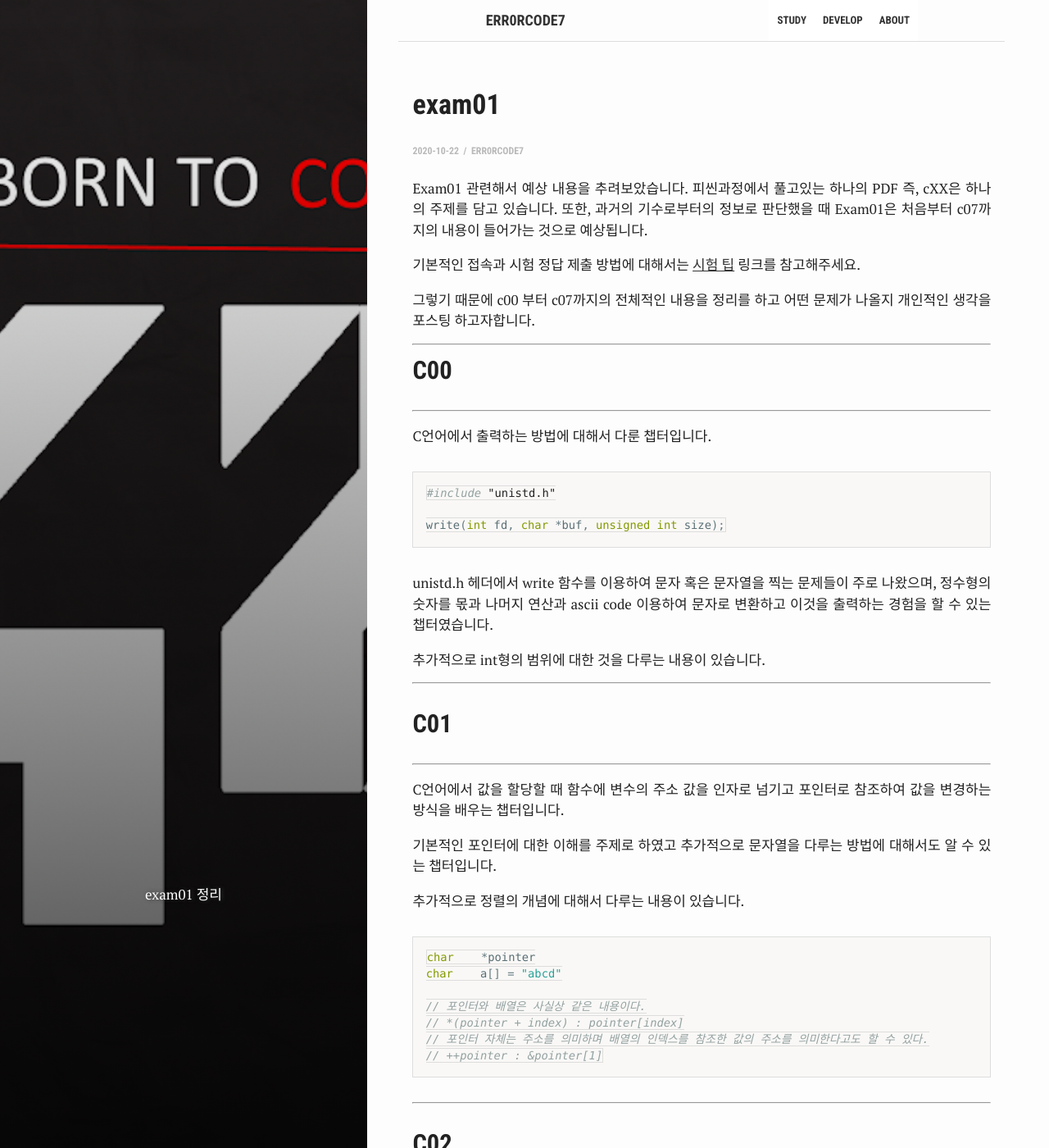
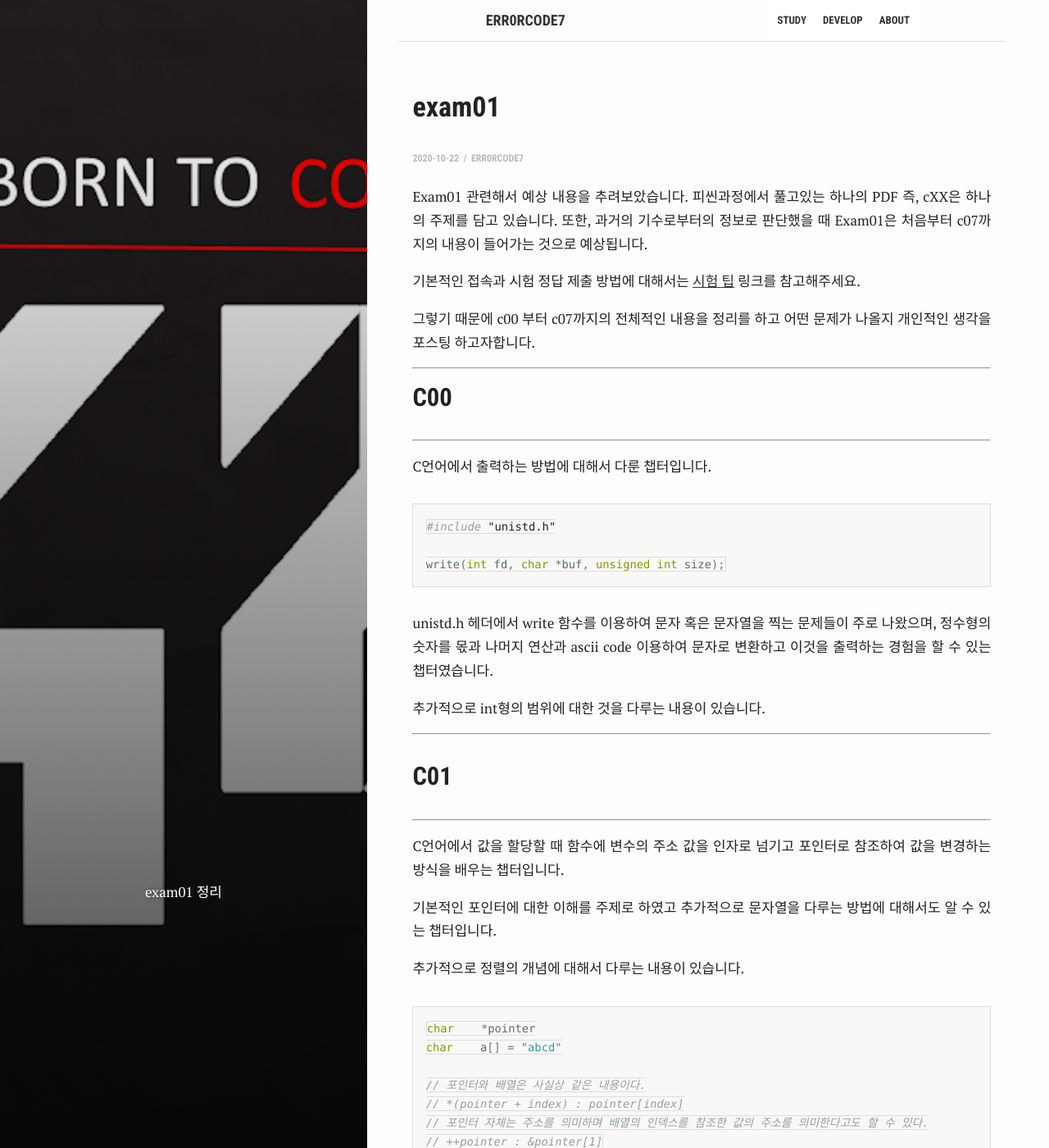
Before and after one commit to Err0rCode7/Err0rCode7.github.io, a Jekyll site: the page built from _posts/42Seoul/2020-10-23-exam01.md, in a window 1280 px wide and 1400 px high. Shown: the whole window at 82% size. Built offline with Jekyll 4.4.1, drawn with Linux system fonts in a browser that asks for light colours; comment, search, counter and statistics services are not loaded.

Commit message:
# Update body line-height

```diff
--- a/assets/_sass/_base.scss
+++ b/assets/_sass/_base.scss
@@ -17,6 +17,7 @@ body {
   background: #fdfdfd;
   color: #222;
   font-weight: 400;
+  line-height: 1.7;
   -webkit-font-smoothing: antialiased;
 }
 
@@ -97,7 +98,7 @@ code,
 pre {
   font-family: "Menlo", 'Andale Mono', 'Consolas', monospace;
   font-size: .9em;
-  line-height: 1.3;
+  line-height: 1.5;
   -webkit-font-smoothing: auto;
   border: 1px solid #ddd;
   background: #F9F8F6;
```
